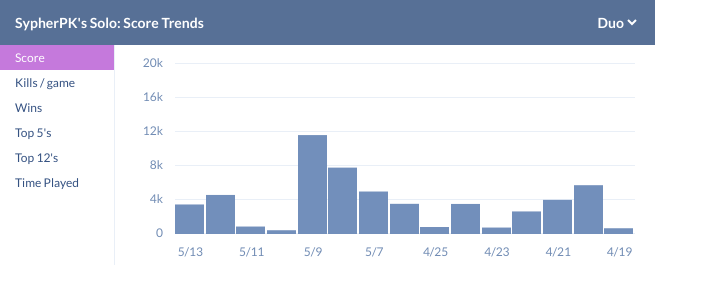
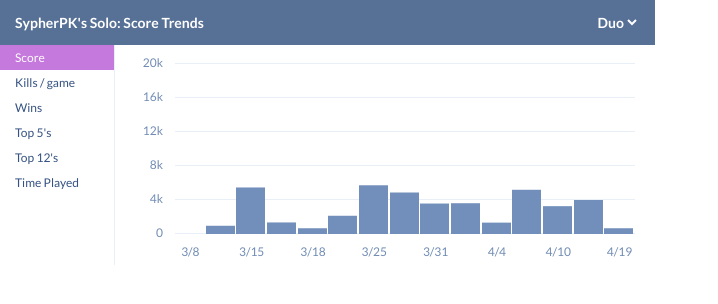
Before and after one commit to ettubrutesbro/lilgraf, a React (Create React App) app: page / in a window 1280 px wide. Shown: the top 304 px of the page, without its empty margins (0-718 px from the left). Built offline with nearby package versions, Linux system fonts and the light colour scheme.

Commit message:
reversed and correct, but starting at the wrong end of the array now

```diff
--- a/src/App.js
+++ b/src/App.js
@@ -2,7 +2,7 @@
 import moment from 'moment'
 import './App.css'; //i dont know how to use styled-components yet (used to postCSS / modules) so i did vanilla css, sorry
 
-const data = require('./dataset.json')
+const data = require('./dataset.json').reverse()
 const statsToUse = [
   //static ranges allow user-to-user comparisons to hold more value
   //you could make it dynamic to accommodate for crazy outlier values, but the value added
@@ -43,8 +43,8 @@
       const label = statsToUse[selectedStat].datalabel
       let divisor = 1
       //if kills, the divisor is games played in the same day...
-      if(label === 'kills') divisor = i<arr.length-1? d.stats.matches_played - arr[i+1].stats.matches_played : 1
-      return i<arr.length-1? (d.stats[label] - arr[i+1].stats[label]) / divisor : 0
+      if(label === 'kills') divisor = i>0? d.stats.matches_played - arr[i-1].stats.matches_played : 1
+      return i>0? (d.stats[label] - arr[i-1].stats[label]) / divisor : 0
     })
     console.log(shownData)
 
@@ -173,7 +173,8 @@
 
 TrendGraph.defaultProps = {
   yTicks: 6,
-  xTicks: 15, //odd numbers allow for alternating or midpoint
+  xTicks: 15, //odd numbers allow for alternating or midpoint,
+  userName: 'UserName'
 }
 
 export default TrendGraph;
```
